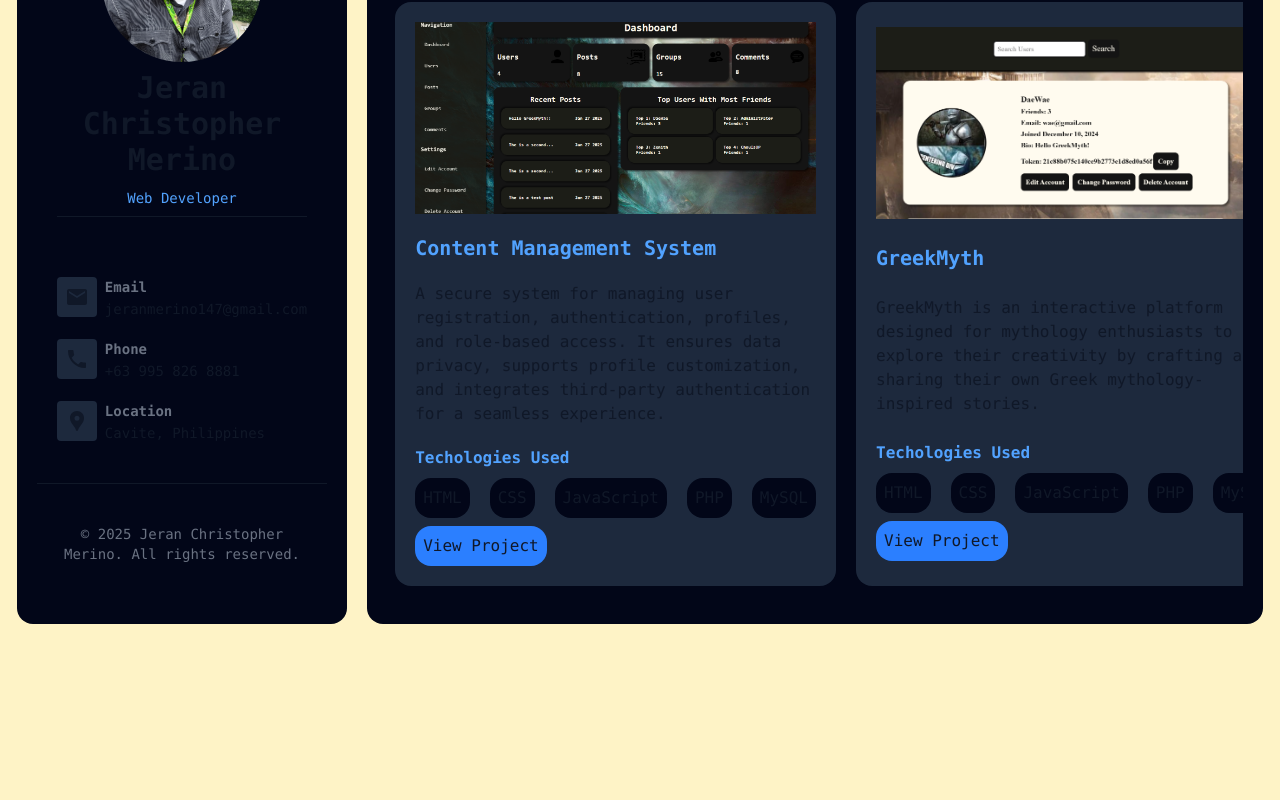
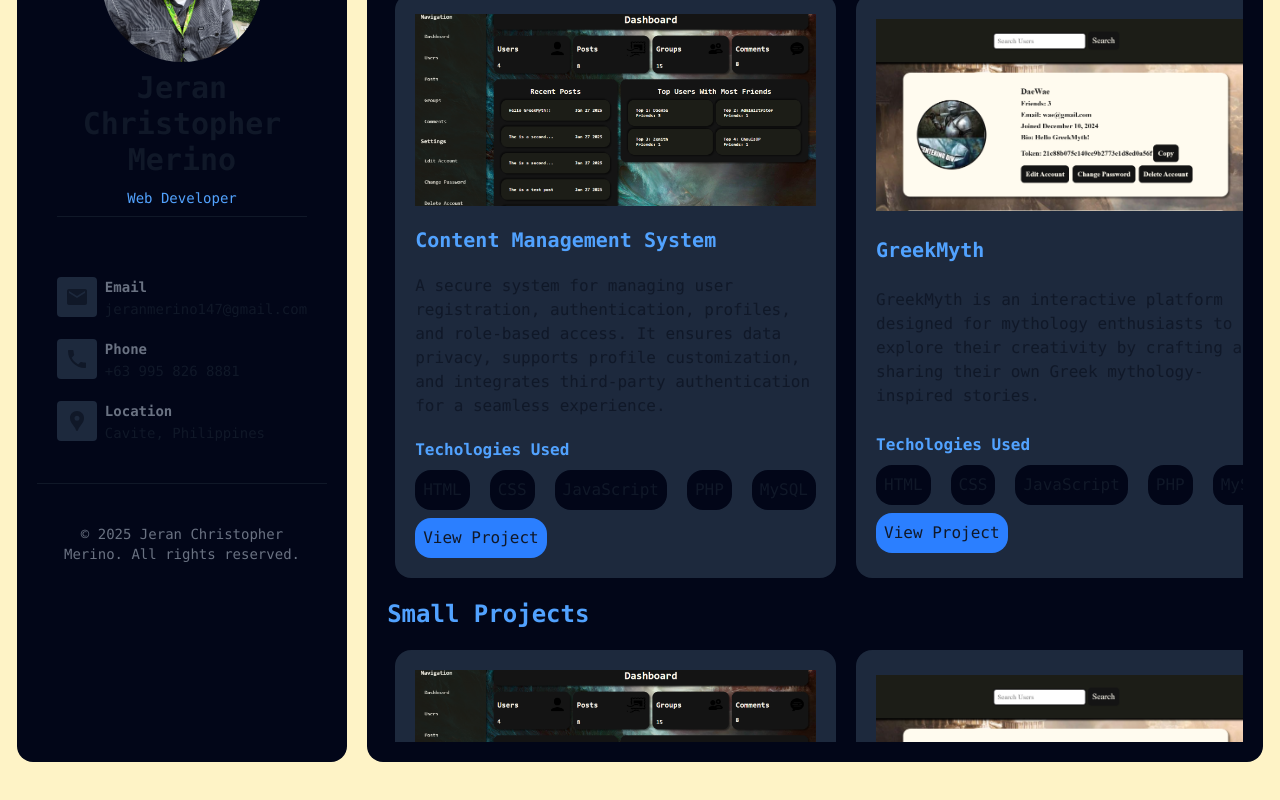
Before and after one commit to ZenithSUS/Portfolio-New, a React (Vite) app: page /projects in a window 1280 px wide. Shown: the part 182-982 px from the top of the page. Before the commit the page ends 850 px from the top, so only its background shows below. Built offline with nearby package versions, Linux system fonts and the light colour scheme.

Commit message:
add global styles; update project page layout and add new project details

```diff
--- a/package.json
+++ b/package.json
@@ -16,6 +16,7 @@
     "react-dom": "^19.0.0",
     "react-icons": "^5.5.0",
     "react-router-dom": "^7.4.0",
+    "tailwind-scrollbar-hide": "^2.0.0",
     "tailwindcss": "^4.0.15"
   },
   "devDependencies": {
--- a/src/components/project.tsx
+++ b/src/components/project.tsx
@@ -8,7 +8,7 @@ export function ProjectCard({ children }: { children: React.ReactNode }) {
 
 export function ProjectWrapper({ children }: { children: React.ReactNode }) {
   return (
-    <div className="flex p-2 gap-7 w-full flex-wrap overflow-x-scroll">
+    <div className="flex p-2 gap-7 w-full flex-wrap overflow-x-scroll scroll-smooth scrollbar-hide hover:scrollbar-default">
       {children}
     </div>
   );
--- a/src/pages/projects.tsx
+++ b/src/pages/projects.tsx
@@ -8,6 +8,7 @@ import {
 } from "../components/project";
 import CMS from "../assets/CMS.png";
 import GreekMyth from "../assets/GreekMyth.png";
+import CtrlAltLearn from "../assets/cal.png";
 
 export default function Projects() {
   const projects: Project[] = [
@@ -27,9 +28,18 @@ export default function Projects() {
       image: GreekMyth,
       href: "https://zenithsus.infinityfreeapp.com/",
     },
+    {
+      title: "Ctrl+Alt+Learn",
+      description:
+        "Ctrl+Alt+Learn is about tackling web development, where students can learn web development by playing this game. They can earn rewards, achievements, and participate in PvP (speedrun) to duel against other students.",
+      tech: ["Next.js", "Tailwind", "Prisma", "MySQL"],
+      image: CtrlAltLearn,
+      href: "https://calgame.vercel.app/",
+    },
   ];
   return (
-    <main className="flex flex-col gap-5 animate-fade-in">
+    <main className="flex flex-col gap-5 animate-fade-in h-fit">
+      <div className="flex flex-wrap gap-3 max-h-screen overflow-y-scroll">
         <h1 className="text-2xl font-bold text-blue-400">Featured Projects</h1>
         <ProjectWrapper>
           <ProjectBox>
@@ -62,6 +72,39 @@ export default function Projects() {
             ))}
           </ProjectBox>
         </ProjectWrapper>
+        <h1 className="text-2xl font-bold text-blue-400">Small Projects</h1>
+        <ProjectWrapper>
+          <ProjectBox>
+            {projects.map((project: Project) => (
+              <ProjectCard key={project.title}>
+                <ProjectImage src={project.image} alt={project.title} />
+                <ProjectTitle>{project.title}</ProjectTitle>
+                <p>{project.description}</p>
+                <div className="flex flex-col gap-2 justify-end">
+                  <h2 className="font-bold text-blue-400">Techologies Used</h2>
+                  <div className="flex gap-5">
+                    {project.tech.map((tech: string) => (
+                      <div
+                        className="p-2 bg-slate-950 rounded-2xl hover:bg-slate-900 transition-ease-in-out duration-300 cursor-pointer"
+                        key={tech}
+                      >
+                        {tech}
+                      </div>
+                    ))}
+                  </div>
+                  <a
+                    className="p-2 bg-blue-500 rounded-2xl hover:bg-blue-400 transition-ease-in-out duration-300 cursor-pointer w-fit"
+                    href={project.href}
+                    target="_blank"
+                  >
+                    View Project
+                  </a>
+                </div>
+              </ProjectCard>
+            ))}
+          </ProjectBox>
+        </ProjectWrapper>
+      </div>
     </main>
   );
 }
--- a/src/tailwind.css
+++ b/src/tailwind.css
@@ -1,4 +1,5 @@
 @import "tailwindcss";
+
 
 @keyframes fade-in {
     from {
```
Also changed, not shown: src/assets/cal.png (added), src/styles/global.css (added), 1 other file (tests, documents, lock files or other folders). Lines whose indentation alone changed are shown as unchanged.
